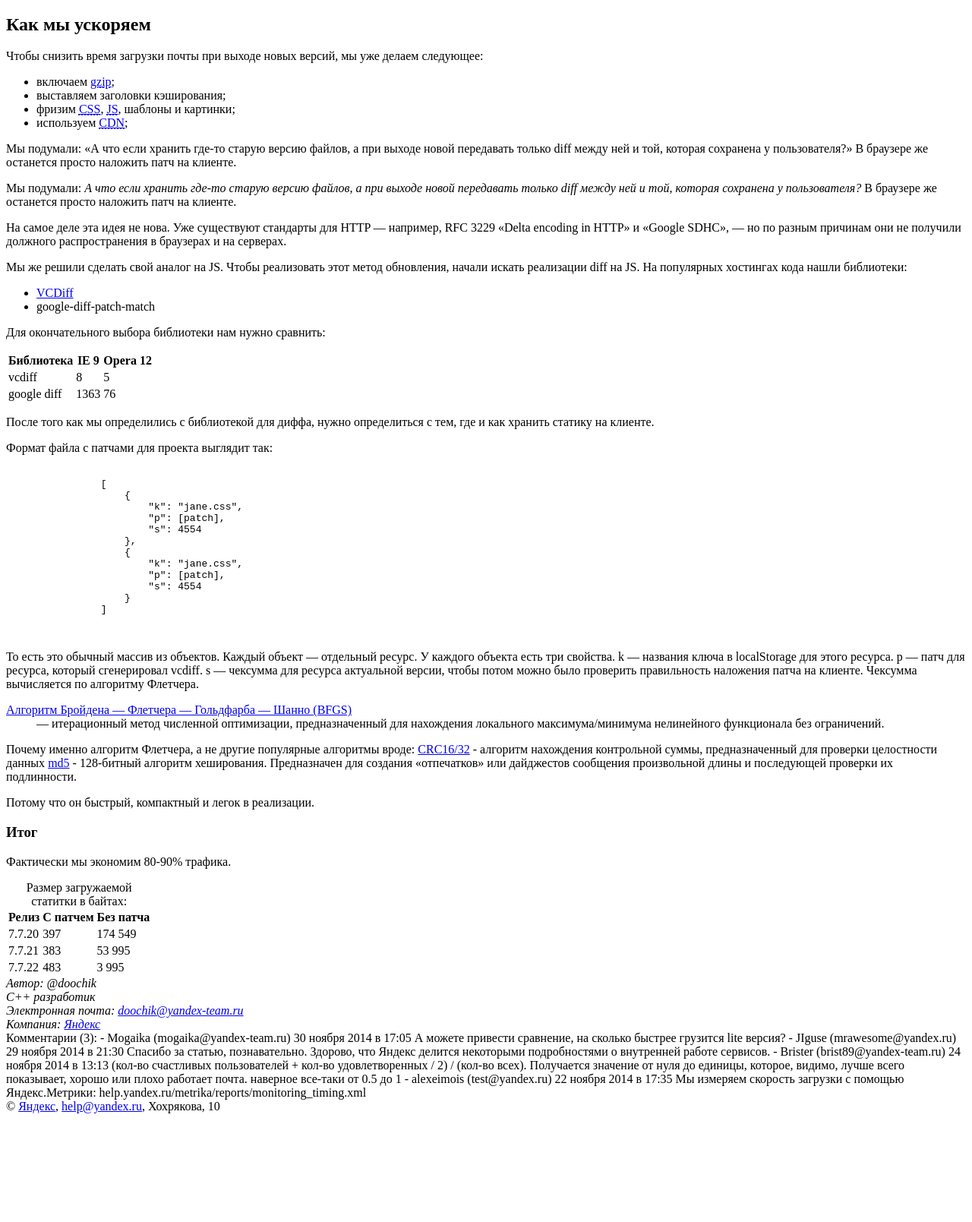
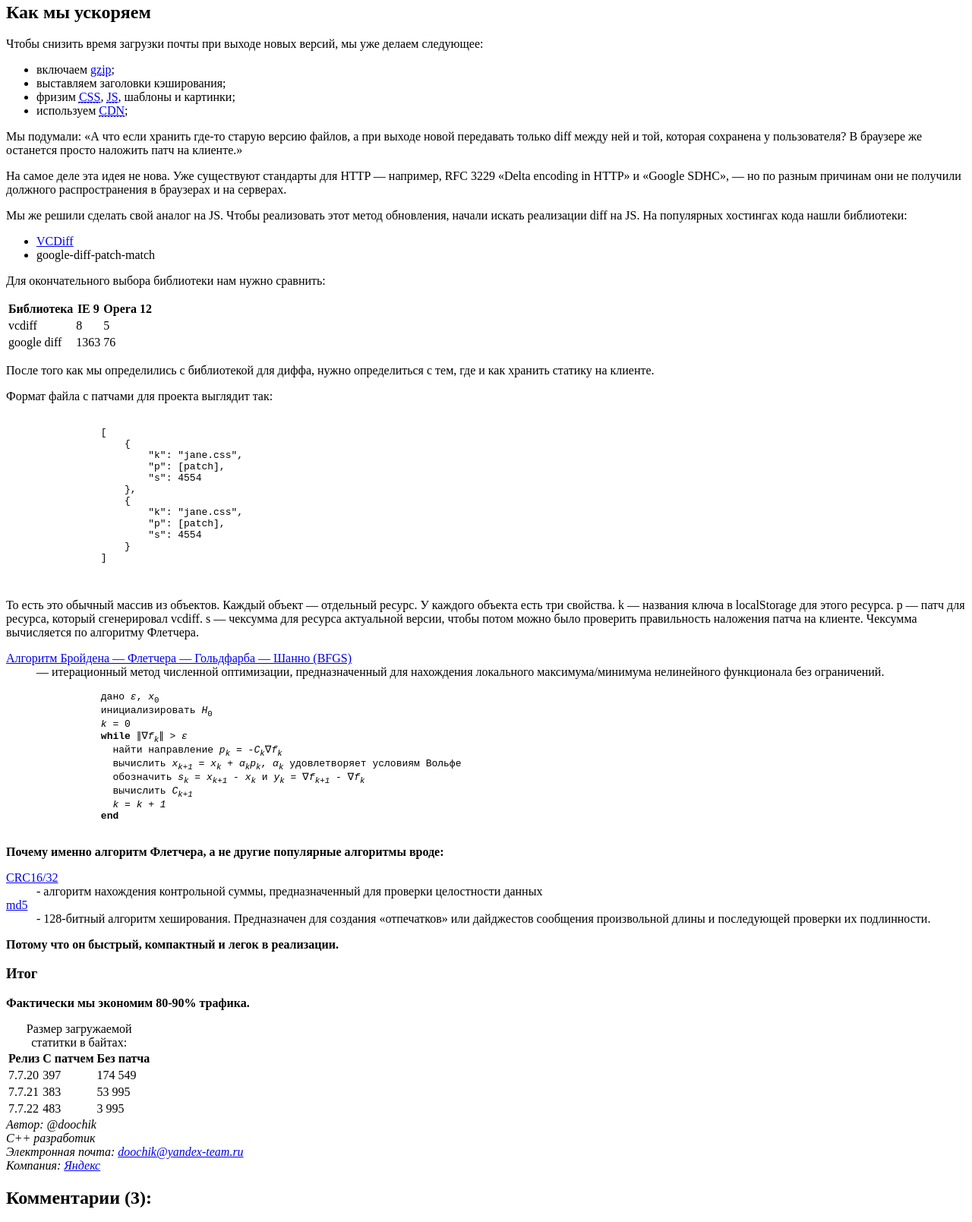
Before and after one commit to paalso/interfaces_development, a plain HTML site: page 2_html_css1/2/index.html in a window 1280 px wide. Shown: the part 1191-2800 px from the top of the page at 76% size. Before the commit the page ends 2665 px from the top, so only its background shows below. Drawn offline with Linux system fonts and the light colour scheme.

Commit message:
2.2 Разметка текста done

```diff
--- a/2/2_html_css1/2/index.html
+++ b/2_html_css1/2/index.html
@@ -45,12 +45,12 @@
                             title="Document Object Model">DOM</abbr></a>.</li>
             </ul>
 
-            <cite>
+            <blockquote>
                 — «Ок, теперь у нас есть метрики, мы можем отправить их на сервер» - говорим мы<br>
                 — «Что же дальше?» - вопрошаете вы<br>
                 — «А давай построим график!» - отвечаем мы<br>
                 — «А что будем считать?» - уточняете вы<br>
-            </cite>
+            </blockquote>
 
             <p>
                 Как вы знаете, медиана – это серединное, а не среднее значение в выборке.
@@ -74,11 +74,10 @@
                 Берем еще один интервал, (t; 4t] (в четыре раза больше первого), и считаем, что если страница
                 показана за это время, то пользователь в целом удовлетворен скоростью работы,
                 но уже не настолько счастлив. И применяем формулу:
+                <br>
+                (<var>кол-во счастливых пользователей</var> + <var>кол-во удовлетворенных</var> / 2) / (<var>кол-во
+                    всех</var>).
             </p>
-
-            <blockquote>
-                (кол-во счастливых пользователей + кол-во удовлетворенных / 2) / (кол-во всех).
-            </blockquote>
 
             <p>
                 Получается значение от нуля до единицы, которое, видимо, лучше всего показывает,
@@ -136,16 +135,10 @@
                 <li>используем <a href="https://ru.wikipedia.org/wiki/Content_Delivery_Network"><abbr
                             title="Content Delivery Network">CDN</abbr></a>;</li>
             </ul>
-
             <p>
-                Мы подумали: «А что если хранить где-то старую версию файлов, а при выходе новой
-                передавать только diff между ней и той, которая сохранена у пользователя?»
-                В браузере же останется просто наложить патч на клиенте.
-            </p>
-            <p>
-                Мы подумали: <cite>А что если хранить где-то старую версию файлов, а при выходе новой
-                    передавать только diff между ней и той, которая сохранена у пользователя?</cite>
-                В браузере же останется просто наложить патч на клиенте.
+                Мы подумали: <q>А что если хранить где-то старую версию файлов, а при выходе новой
+                    передавать только diff между ней и той, которая сохранена у пользователя?
+                    В браузере же останется просто наложить патч на клиенте.</q>
             </p>
             <p>
                 На самое деле эта идея не нова. Уже существуют стандарты для HTTP — например,
@@ -226,23 +219,47 @@
                     без ограничений.</dd>
             </dl>
 
+            <pre>
+                дано <var>&epsilon;</var>, <var>x</var><sub>0</sub>
+                инициализировать <var>H</var><sub>0</sub>
+                <var>k</var> = 0
+                <b>while</b> &#8741&#8711<var>f<sub>k</sub></var>&#8741 > <var>&epsilon;</var>
+                  найти направление <var>p<sub>k</sub></var> = -<var>C<sub>k</sub></var>&#8711<var>f<sub>k</sub></var>
+                  вычислить <var>x<sub>k+1</sub></var> = <var>x<sub>k</sub></var> + <var>&alpha;<sub>k</sub>p<sub>k</sub></var>, <var>&alpha;<sub>k</sub></var> удовлетворяет условиям Вольфе
+                  обозначить <var>s<sub>k</sub></var> = <var>x<sub>k+1</sub></var> - <var>x<sub>k</sub></var> и <var>y<sub>k</sub></var> = &#8711<var>f<sub>k+1</sub></var> - &#8711<var>f<sub>k</sub></var>
+                  вычислить <var>C<sub>k+1</sub></var>
+                  <var>k</var> = <var>k + 1</var>
+                <b>end</b>
+            </pre>
+
             <p>
-                Почему именно алгоритм Флетчера, а не другие популярные алгоритмы вроде:
+                <strong>Почему именно алгоритм Флетчера, а не другие популярные алгоритмы вроде:</strong>
+                <dl>
+                    <dt>
                         <a
                             href="https://ru.wikipedia.org/wiki/%D0%A6%D0%B8%D0%BA%D0%BB%D0%B8%D1%87%D0%B5%D1%81%D0%BA%D0%B8%D0%B9_%D0%B8%D0%B7%D0%B1%D1%8B%D1%82%D0%BE%D1%87%D0%BD%D1%8B%D0%B9_%D0%BA%D0%BE%D0%B4">CRC16/32</a>
-                - алгоритм нахождения контрольной суммы, предназначенный для проверки
-                целостности данных
+                    </dt>
+                    <dd>- алгоритм нахождения контрольной суммы, предназначенный для проверки
+                        целостности данных</dd>
+
+                    <dt>
                         <a href="https://en.wikipedia.org/wiki/MD5">md5</a>
+                    </dt>
+
+                    <dd>
                         - 128-битный алгоритм хеширования. Предназначен для создания «отпечатков»
                         или дайджестов сообщения произвольной длины и последующей проверки
                         их подлинности.
 
+                    </dd>
+
+                </dl>
             </p>
 
-            <p>Потому что он быстрый, компактный и легок в реализации.</p>
+            <p><strong>Потому что он быстрый, компактный и легок в реализации.</strong></p>
 
             <h3>Итог</h3>
-            <p>Фактически мы экономим 80-90% трафика.</p>
+            <p><strong>Фактически мы экономим 80-90% трафика.</strong></p>
 
             <table>
                 <caption>Размер загружаемой статитки в байтах:</caption>
@@ -275,35 +292,52 @@
                     С++ разработик<br>
                     Электронная почта: <a href="mailto:doochik@yandex-team.ru">doochik@yandex-team.ru</a><br>
                     Компания: <a href="http://yandex.ru">Яндекс</a>
-
                 </address>
             </footer>
         </section>
 
         <section>
-            Комментарии (3):
+            <header>
+                <h2>Комментарии (3):</h2>
+            </header>
 
-            - Mogaika (mogaika@yandex-team.ru) 30 ноября 2014 в 17:05
+            <article>
+                <h4>- Mogaika (<a href="mailto:mogaika@yandex-team.ru">mogaika@yandex-team.ru</a>) <time
+                        datetime="2014-11-30 17:05">30 ноября 2014 в 17:05</time></h4>
+                <p>А можете привести сравнение, на сколько быстрее грузится lite версия?</p>
+            </article>
 
-            А можете привести сравнение, на сколько быстрее грузится lite версия?
+            <article>
+                <h4>- JIguse (<a href="mrawesome@yandex.ru">mrawesome@yandex.ru</a>) <time
+                        datetime="2014-11-29 21:30">29
+                        ноября 2014 в 21:30</time></h4>
+                <p>Спасибо за статью, познавательно. Здорово, что Яндекс делится некоторыми
+                    подробностями о внутренней работе сервисов.</p>
+            </article>
 
-            - JIguse (mrawesome@yandex.ru) 29 ноября 2014 в 21:30
+            <article>
+                <h4>- Brister (<a href="brist89@yandex-team.ru">brist89@yandex-team.ru</a>) <time
+                        datetime="2014-11-24 13:13">24 ноября 2014 в 13:13</time></h4>
 
-            Спасибо за статью, познавательно. Здорово, что Яндекс делится некоторыми
-            подробностями о внутренней работе сервисов.
-
-            - Brister (brist89@yandex-team.ru) 24 ноября 2014 в 13:13
-
+                <p>
                     (кол-во счастливых пользователей + кол-во удовлетворенных / 2) / (кол-во всех).
                     Получается значение от нуля до единицы, которое, видимо, лучше всего показывает,
                     хорошо или плохо работает почта.
+                </p>
+                <p>наверное все-таки от 0.5 до 1</p>
+            </article>
 
-            наверное все-таки от 0.5 до 1
+            <article>
+                <h4>- alexeimois (<a href="test@yandex.ru">test@yandex.ru</a>) <time datetime="2014-11-22 17:35">22
+                        ноября
+                        2014 в 17:35</time></h4>
 
-            - alexeimois (test@yandex.ru) 22 ноября 2014 в 17:35
+                <p>Мы измеряем скорость загрузки с помощью Яндекс.Метрики:
+                    <a
+                        href="help.yandex.ru/metrika/reports/monitoring_timing.xml">help.yandex.ru/metrika/reports/monitoring_timing.xml</a>
+                </p>
+            </article>
 
-            Мы измеряем скорость загрузки с помощью Яндекс.Метрики:
-            help.yandex.ru/metrika/reports/monitoring_timing.xml
         </section>
 
     </main>
```
Lines whose indentation alone changed are shown as unchanged.
